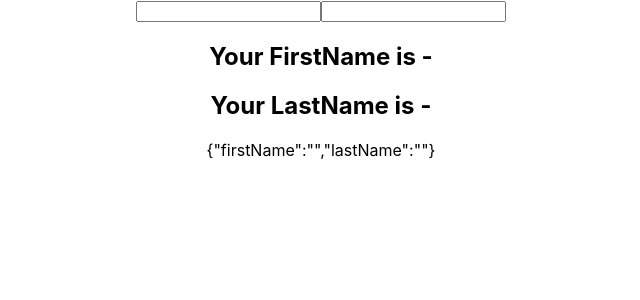
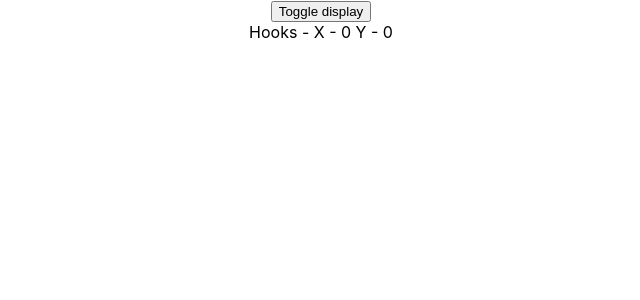
Before and after one commit to Dhinesh-KS/React-Hooks, a React (Create React App) app: page / in a window 1280 px wide. Shown: the top 300 px of the page, without its empty margins (319-959 px from the left). Built offline with nearby package versions, Linux system fonts and the light colour scheme.

Commit message:
Clean up for memory leak issue

```diff
--- a/src/App.js
+++ b/src/App.js
@@ -1,6 +1,6 @@
 import React from "react";
 import "./App.css";
-import Counter from "./components/useState/HookCounterThree";
+import Counter from "./components/useEffect/MouseContainer";
 
 function App() {
   return (
--- /dev/null
+++ b/src/components/useEffect/MouseContainer.js
@@ -0,0 +1,14 @@
+import React, { useState } from 'react'
+import HookMouse from './HookMouse'
+
+function MouseContainer() {
+	const [display, setDisplay] = useState(true)
+	return (
+		<div>
+			<button onClick={() => setDisplay(!display)}>Toggle display</button>
+			{display && <HookMouse />}
+		</div>
+	)
+}
+
+export default MouseContainer
```
